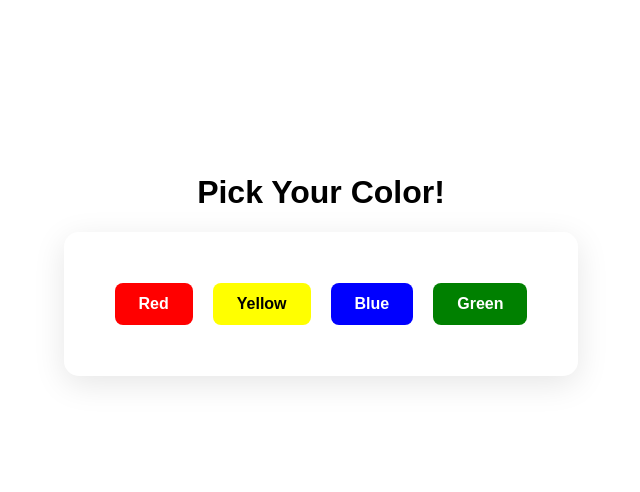
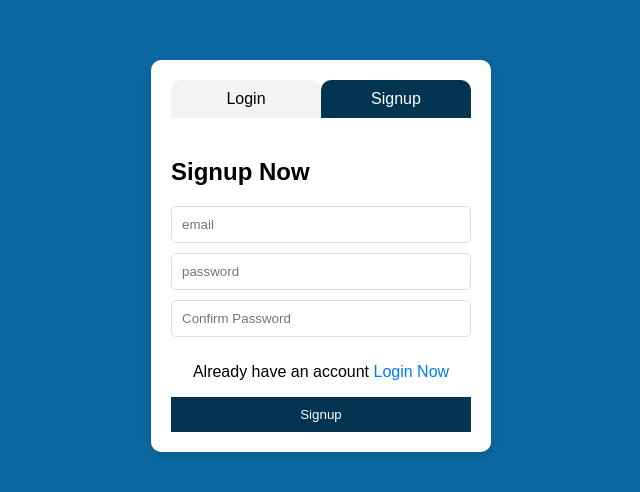
Before and after one commit to prabin738/Mini-React-Projects-For-Completly-Begineers, a React (Vite) app: page / in a window 1280 px wide. Shown: the part 144-636 px from the top of the page, without its empty margins (319-959 px from the left). Built offline with nearby package versions, Linux system fonts and the light colour scheme; the HTML template or start-up script is replaced by a standard one.

Commit message:
simple login form created

```diff
--- a/src/App.jsx
+++ b/src/App.jsx
@@ -5,6 +5,7 @@
 import Toggle from "./Components/UseState/Toggle/Toggle";
 import ToogleVisibility from "./Components/UseState/Toggle/Toggle";
 import "./index.css";
+import LoginForm from "./Projects/LoginForm/LoginForm";
 
 const App = () => {
   return (
@@ -14,8 +15,10 @@
       {/* <Toggle />
        */}
 
-      <BgChange />
+      {/* <BgChange /> */}
       {/* <LikeDislikeCount /> */}
+
+      <LoginForm />
     </div>
   );
 };
--- /dev/null
+++ b/src/Projects/LoginForm/LoginForm.css
@@ -0,0 +1,74 @@
+body {
+  background-color: #0c67a0;
+  display: flex;
+  justify-content: center;
+  align-items: center;
+  height: 100vh;
+  margin: 0;
+  font-family: Arial, sans-serif;
+}
+
+.main-container {
+  display: flex;
+  justify-content: center;
+  align-items: center;
+  height: 100vh;
+  width: 100%;
+}
+
+.form-container {
+  background-color: white;
+  padding: 20px;
+  border-radius: 10px;
+  box-shadow: 0 4px 8px rgba(0, 0, 0, 0.1);
+  width: 300px;
+}
+.form-toggle {
+  display: flex;
+  justify-content: space-between;
+  margin-bottom: 20px;
+}
+.form-toggle button {
+  width: 50%;
+  padding: 10px;
+  background-color: #f3f3f3;
+  border: none;
+  cursor: pointer;
+  font-size: 16px;
+  border-radius: 10px 10px 0 0;
+}
+.form-toggle .active {
+  background-color: #033452;
+  color: white;
+}
+
+.form {
+  display: flex;
+  flex-direction: column;
+}
+.form h2 {
+  margin-bottom: 20px;
+}
+.form input {
+  padding: 10px;
+  margin-bottom: 10px;
+  border: 1px solid #ddd;
+  border-radius: 5px;
+}
+
+.form button {
+  padding: 10px;
+  background-color: #033452;
+  color: white;
+  border: none;
+  cursor: pointer;
+}
+.form a {
+  color: #007bff;
+  text-decoration: none;
+  margin-bottom: 10px;
+  text-align: right;
+}
+.form p {
+  text-align: center;
+}
--- /dev/null
+++ b/src/Projects/LoginForm/LoginForm.jsx
@@ -0,0 +1,79 @@
+import { useState } from "react";
+import "./LoginForm.css";
+
+const LoginForm = () => {
+  //usestate hook to check active button
+  const [isLogin, setIsLogin] = useState(false);
+
+  return (
+    <div className="main-container">
+      <div className="form-container">
+        <div className="form-toggle">
+          <button
+            className={isLogin ? "active" : ""}
+            onClick={() => {
+              setIsLogin(true);
+            }}
+          >
+            Login
+          </button>
+          <button
+            className={!isLogin ? "active" : ""}
+            onClick={() => {
+              setIsLogin(false);
+            }}
+          >
+            Signup
+          </button>
+        </div>
+
+        {/* Conditional ternery operator to check is login true then show login form */}
+        {isLogin ? (
+          <>
+            <div className="form">
+              <h2>Login Form</h2>
+              <input type="email" placeholder="email" />
+              <input type="password" placeholder="password" />
+              <a href="#">Forgot Password</a>
+              <button>Login</button>
+              <p>
+                Not a member?{" "}
+                <a
+                  href="#"
+                  onClick={() => {
+                    setIsLogin(false);
+                  }}
+                >
+                  Signup Now
+                </a>{" "}
+              </p>
+            </div>
+          </>
+        ) : (
+          <>
+            <div className="form">
+              <h2>Signup Now</h2>
+              <input type="email" placeholder="email" />
+              <input type="password" placeholder="password" />
+              <input type="password" placeholder="Confirm Password" />
+              <p>
+                Already have an account{" "}
+                <a
+                  href="#"
+                  onClick={() => {
+                    setIsLogin(true);
+                  }}
+                >
+                  Login Now
+                </a>{" "}
+              </p>
+              <button>Signup</button>
+            </div>
+          </>
+        )}
+      </div>
+    </div>
+  );
+};
+
+export default LoginForm;
```
